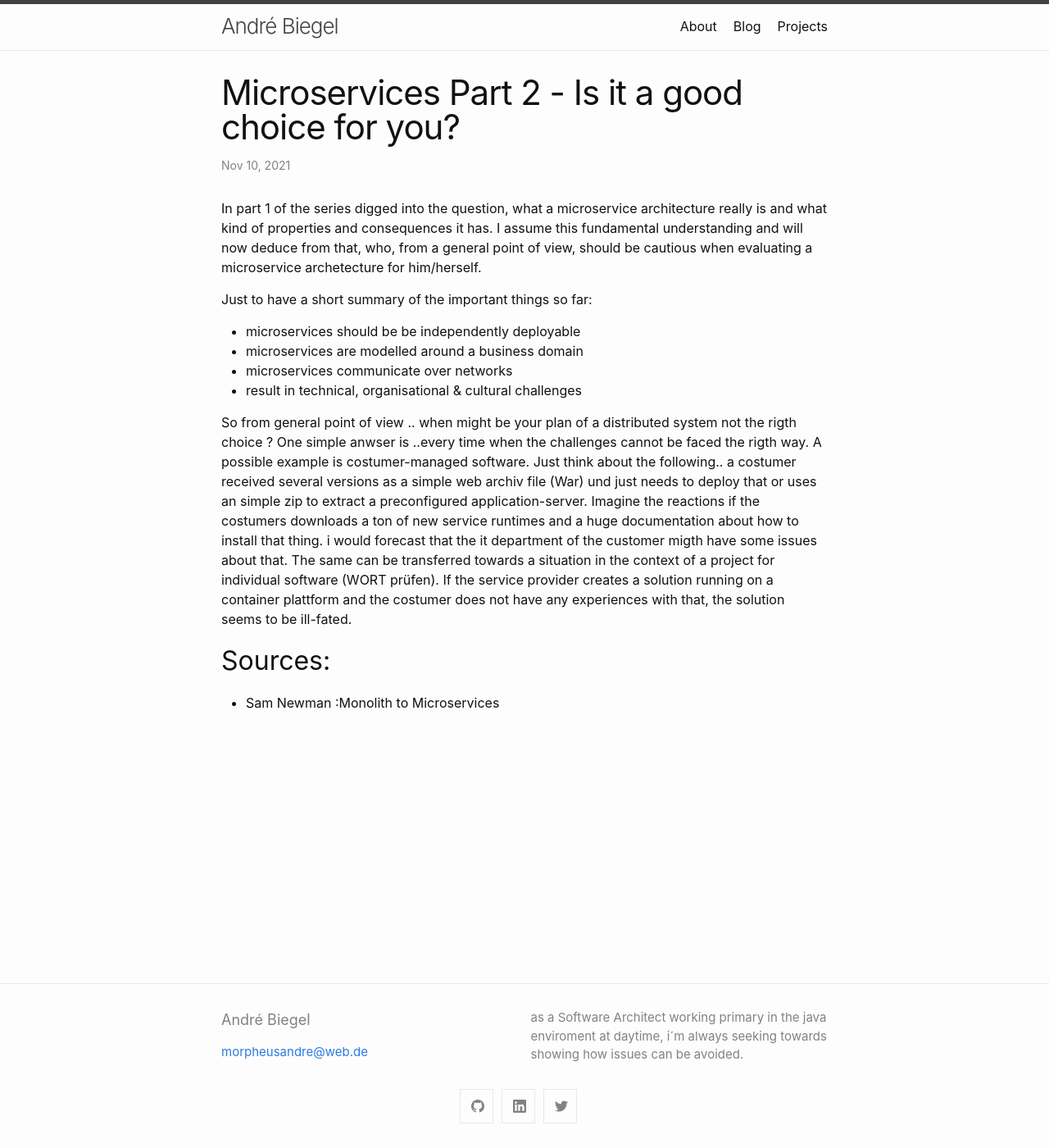
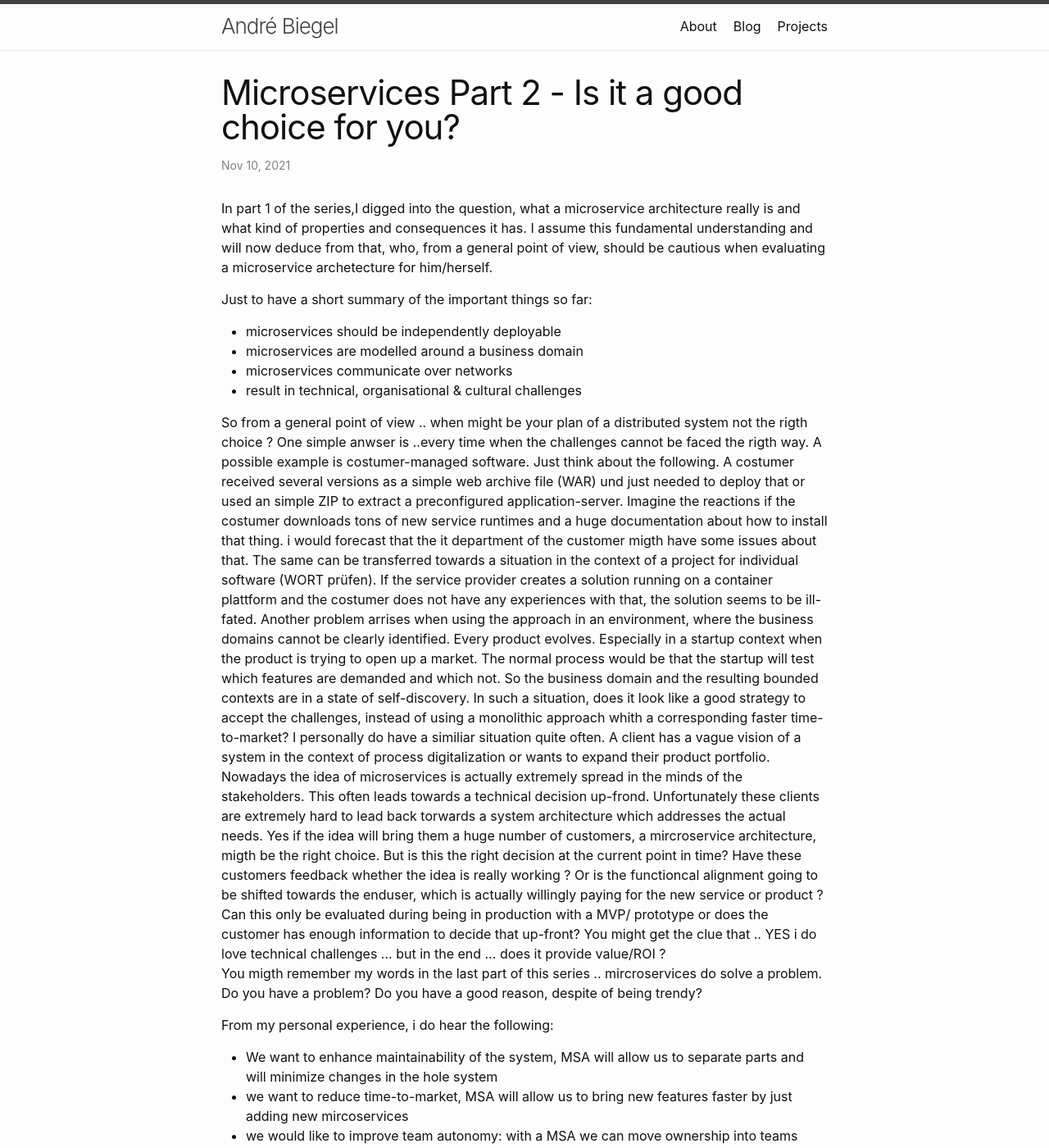
Before and after one commit to andrebiegel/andrebiegel.github.io, a Jekyll site: the page built from _posts/2021-11-10-microservice-part-two.md, in a window 1280 px wide and 1400 px high. Shown: the whole window at 82% size. Built offline with Jekyll 4.4.1, drawn with Linux system fonts in a browser that asks for light colours; some of the changed text lies outside the part shown.

Commit message:
writing part 2

```diff
--- a/_posts/2021-11-10-microservice-part-two.md
+++ b/_posts/2021-11-10-microservice-part-two.md
@@ -6,16 +6,37 @@ tags: [microservices, architecture, design, pattern ]
 date:   2021-11-10
 
 ---
- In part 1 of the series digged into the question, what a microservice architecture really is and what kind of properties and consequences it has. I assume this fundamental understanding and will now deduce from that, who, from a general point of view, should   be cautious when evaluating a microservice archetecture for him/herself.
+ In part 1 of the series,I digged into the question, what a microservice architecture really is and what kind of properties and consequences it has. I assume this fundamental understanding and will now deduce from that, who, from a general point of view, should   be cautious when evaluating a microservice archetecture for him/herself.
 
 Just to have a short summary of the important things so far:
 
-+ microservices should be be independently deployable
++ microservices should be independently deployable
 + microservices are modelled around a business domain
 + microservices communicate over networks
 + result in technical, organisational & cultural challenges
 
-So from general point of view .. when might be your plan of a distributed system  not the rigth choice ? One simple anwser is ..every time when the challenges cannot be faced the rigth way.  A possible example is costumer-managed software. Just think about the following.. a costumer received several versions as a simple web archiv file (War) und just needs to deploy that or uses an simple zip to extract a preconfigured application-server. Imagine the reactions if the costumers downloads a ton of new service runtimes and a huge documentation about how to install that thing. i would forecast that the it department of the customer migth have some issues about that. The same can be transferred towards a situation in the context of a project for individual software (WORT prüfen). If the service provider creates a solution running on a container plattform and the costumer does not have any experiences with that, the solution seems to be ill-fated.
+So from a general point of view .. when might be your plan of a distributed system not the rigth choice ? One simple anwser is ..every time when the challenges cannot be faced the rigth way.  A possible example is costumer-managed software. Just think about the following.
+A costumer received several versions as a simple web archive file (WAR) und just needed to deploy that or used an simple ZIP to extract a preconfigured application-server. Imagine the reactions if the costumer downloads tons of new service runtimes and a huge documentation about how to install that thing. i would forecast that the it department of the customer migth have some issues about that. The same can be transferred towards a situation in the context of a project for individual software (WORT prüfen). If the service provider creates a solution running on a container plattform and the costumer does not have any experiences with that, the solution seems to be ill-fated.
+Another problem arrises when using the approach in an environment, where the business domains cannot be clearly identified. Every product evolves. Especially in a startup context when the product is trying to open up a market. The normal process would be that the startup will test which features are demanded and which not. So the business domain and the resulting bounded contexts are in a state of self-discovery. In such a situation, does it look like a good strategy to accept the challenges, instead of using a monolithic approach whith a corresponding faster time-to-market?
+I personally do have a similiar situation quite often. A client has a vague vision of a system in the context of process digitalization or wants to expand their product portfolio. Nowadays the idea of microservices is actually extremely spread in the minds of the stakeholders. This often leads towards a technical decision up-frond. Unfortunately these clients are extremely hard to lead back torwards a system architecture which addresses the actual needs. Yes if the idea will bring them a huge number of customers, a mircroservice architecture, migth be the right choice. But is this the right decision at the current point in time? Have these customers feedback whether the idea is really working ? Or is the functioncal alignment going to be shifted towards the enduser, which is actually willingly paying for the new service or product ? Can this only be evaluated during being in production with a MVP/ prototype or does the customer has enough information to decide that up-front?
+You might get the clue that .. YES i do love technical challenges ... but in the end ... does it provide value/ROI ?
+You migth remember my words in the last part of this series .. mircroservices do solve a problem. Do you have a problem? Do you have a good reason, despite of being trendy?
+
+From my personal experience, i do hear the following:
+
++ We want to enhance maintainability of the system, MSA will allow us to separate parts and will minimize changes in the hole system
++ we want to reduce time-to-market, MSA will allow us to bring new features faster by just adding new mircoservices
++ we would like to improve team autonomy: with a MSA we can move ownership into teams
++ with a MSA we can scale cost-effectively
++ we need MSA because we need to scale our developers
++ we need to enhance robustness .. MSA is the rigth way to do that
++ we need to embrace new technologies .. MSA allow us  try dem out in manner to be able to have fast rollbacks
+
+Do not misunderstand me, all of these can be good reasons to do microservices. but will it be the right choice for you in your context?
+
+The very often mentioned maintainability mainly adresses an issue of the modularization of your application. A Modulith/ modular Monolith can be a better solution.
+
+
 
 ## Sources:
 
```
